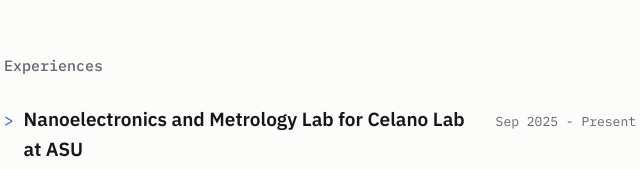
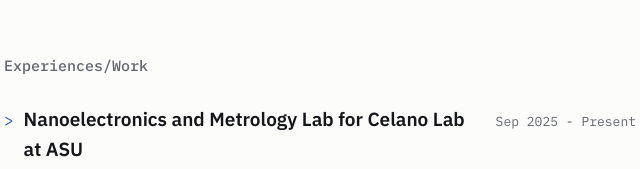
Before and after one commit to mjkim21-dev/portfolio, a plain HTML site: page index.html in a window 1280 px wide. Shown: the part 436-605 px from the top of the page, 320-960 px from the left. Drawn offline with Linux system fonts and the light colour scheme.

Commit message:
Update section heading from 'Experiences' to 'Experiences/Work'

```diff
--- a/index.html
+++ b/index.html
@@ -33,7 +33,7 @@
 
     <section class="section" id="work">
       <div class="section-head">
-        <h2>Experiences</h2>
+        <h2>Experiences/Work</h2>
       </div>
       <div class="project-list" id="project-list"><!-- injected by script.js --></div>
     </section>
```
